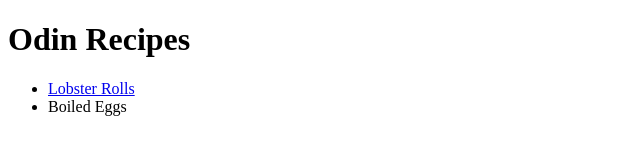
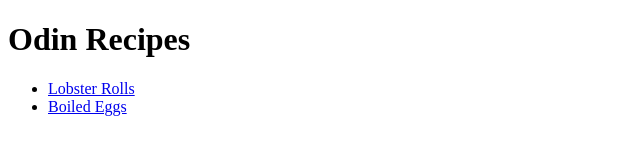
Before and after one commit to Laerson/odin-recipes, a plain HTML site: page index.html in a window 1280 px wide. Shown: the full height of the page, 0-640 px from the left. Drawn offline with Linux system fonts and the light colour scheme.

Commit message:
Fix broken link on index.html

```diff
--- a/index.html
+++ b/index.html
@@ -9,7 +9,7 @@
     <h1>Odin Recipes</h1>
     <ul>
       <li><a href="recipes/lobsterroll.html">Lobster Rolls</a></li>
-      <li><a href="recipes/boiledegg.html"></a>Boiled Eggs</li>
+      <li><a href="recipes/boiledegg.html">Boiled Eggs</a></li>
     </ul>
   </body>
 </html>
```
